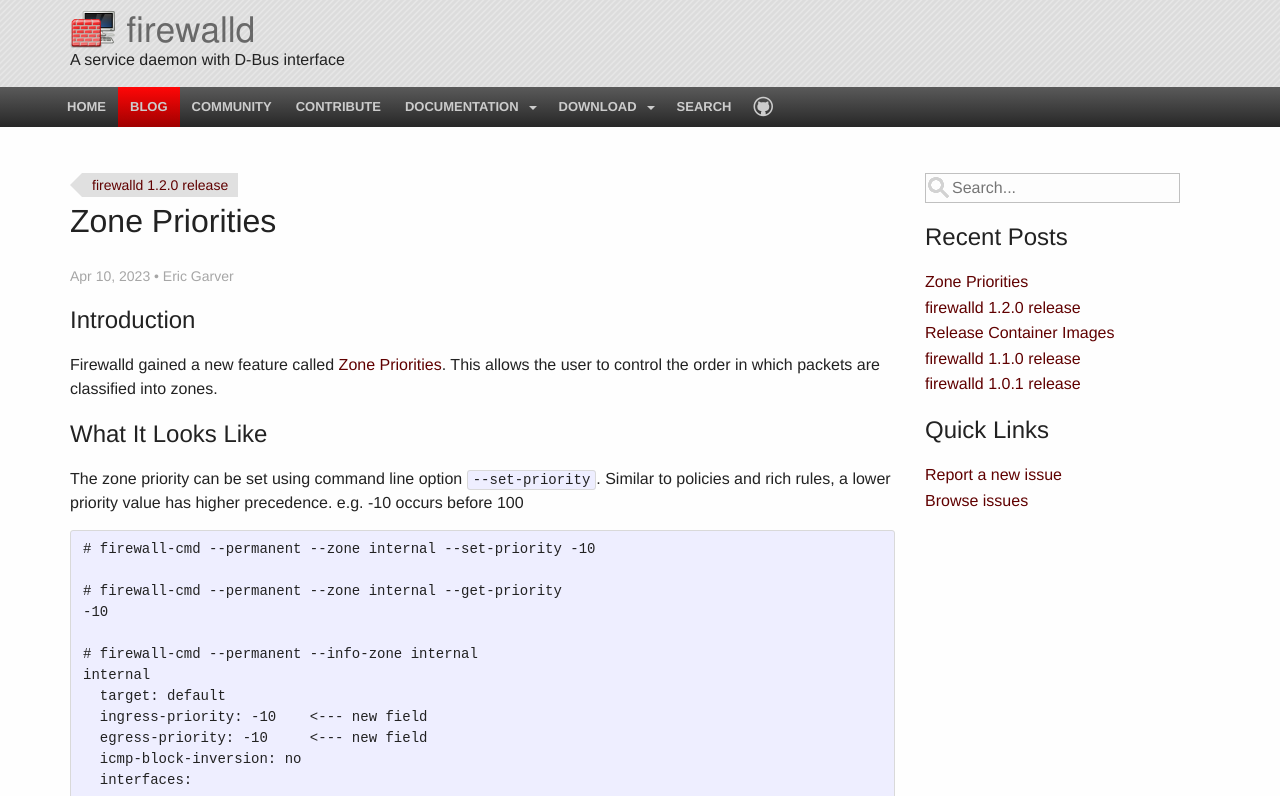
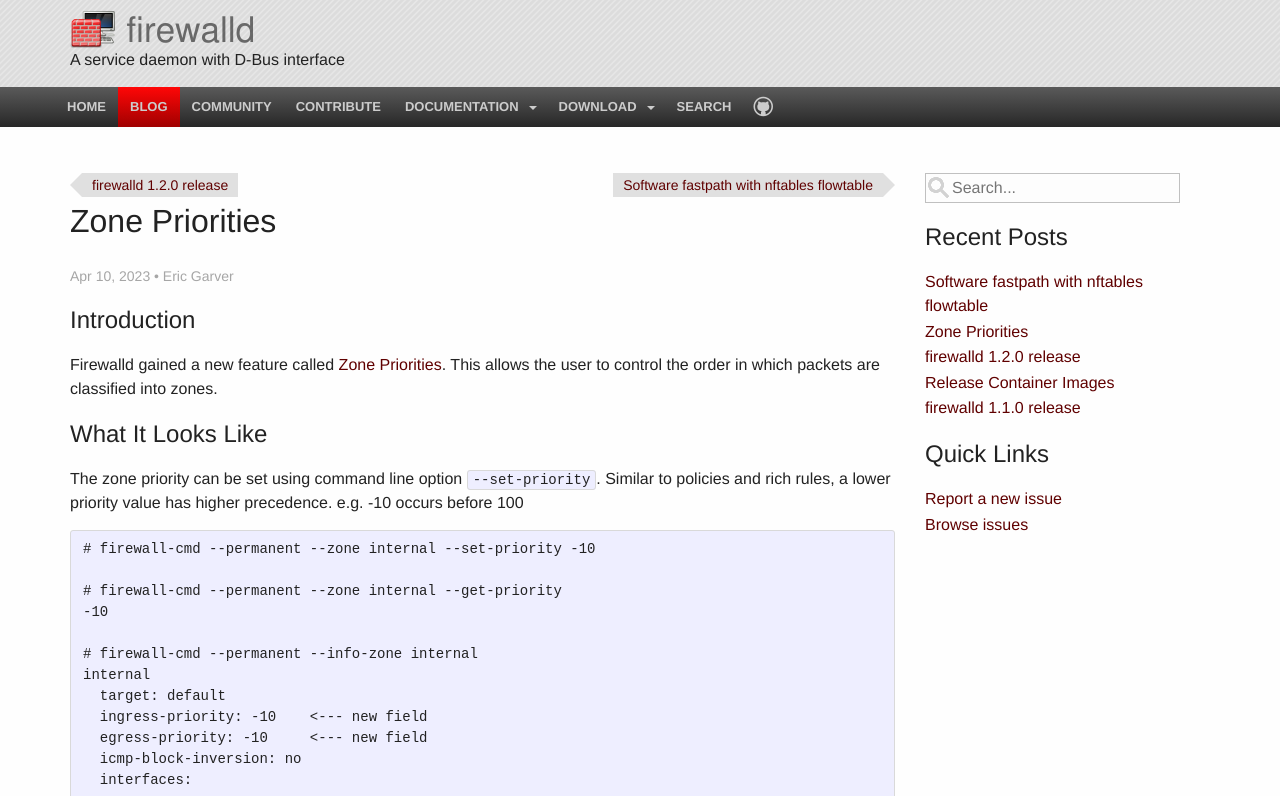
Before and after one commit to firewalld/firewalld.github.io, a Jekyll site: the page built from blog/_posts/2023-04-10-zone-priorities.md, in a window 1280 px wide and 900 px high, cut to the strip 104-900 px from the top of the window. Built offline with Jekyll 4.4.1, drawn with Linux system fonts in a browser that asks for light colours; some of the changed lines change nothing that is shown.

Commit message:
blog: nftables flowtable

````diff
--- a/_layouts/post.html
+++ b/_layouts/post.html
@@ -27,3 +27,11 @@
   </article>
 
 </div>
+
+<!-- For rendering mermaid diagrams. -->
+<script src="https://cdn.jsdelivr.net/npm/mermaid/dist/mermaid.min.js"></script>
+<script>
+  mermaid.initialize({ startOnLoad: true,
+                       theme: 'base'});
+  window.mermaid.init(undefined, document.querySelectorAll('.language-mermaid'));
+</script>
--- /dev/null
+++ b/blog/_posts/2023-05-25-nftables-flowtable.md
@@ -0,0 +1,111 @@
+---
+layout: post
+title: "Software fastpath with nftables flowtable"
+section: Blog
+date: 2023-05-25T12:00:00
+author: Eric Garver
+category: feature
+---
+
+## Introduction
+
+Firewalld gained support for [nftables
+flowtable](https://github.com/firewalld/firewalld/pull/1116). This is a
+software fastpath that may significantly improve forwarding performance.
+
+[Nftables
+flowtable](https://wiki.nftables.org/wiki-nftables/index.php/Flowtables)
+makes use of the kernel's connection tracking to bypass much of the
+network stack. This accelerates data packets of established
+connections.
+
+## What It Looks Like
+
+This feature can be enabled by setting `NftablesFlowtable` in
+`/etc/firewalld/firewalld.conf`. This setting defaults to `off`. To
+enable flowtable support set this value to your list of interfaces for
+which you want flowtable to be enabled, e.g. `NftablesFlowtable=eth0
+eth1`.
+
+This can be done manually or with a sed expression.
+
+Example to enable `eth0` and `eth1`:
+
+```
+# sed -i 's/^NftablesFlowtable=.*/NftablesFlowtable=eth0 eth1/' /etc/firewalld/firewalld.conf
+# firewall-cmd --reload
+```
+
+When this feature is enabled firewalld adds the below additional nftables
+rules. It's one additional rule and one flowtable object.
+
+```
+table inet firewalld {
+        flowtable fastpath {
+                hook ingress priority filter + 10
+                devices = { eth0, eth1 }
+        }
+[..]
+	chain filter_FORWARD {
+		type filter hook forward priority filter + 10; policy accept;
+		ct state { established, related } meta l4proto { tcp, udp } flow add @fastpath  <--- new rule
+		ct state { established, related } accept
+[..]
+```
+
+## Performance Tests
+
+This is the test topology used for gather performance test results.
+
+```mermaid
+flowchart LR
+    iperf3_client-->eth0
+    eth1-->iperf3_server
+    subgraph DUT
+        eth0-->firewalld
+        firewalld-->eth1
+        subgraph firewalld
+        end
+    end
+    subgraph traffgen
+        subgraph net_namespace
+            subgraph iperf3_server
+            end
+        end
+        subgraph iperf3_client
+        end
+    end
+```
+
+The device under test was artificially limited to two CPU cores. This
+was done specifically to stress the forward path.
+
+The [traffic
+generation](https://gist.github.com/erig0/aaef1ca59f285323dcacf66255244c60)
+uses 16 iperf3 instances run in parallel with 128 parallel streams for
+60 seconds. This simulates 2048 concurrent connections. The benchmark is
+run 10 times to normalize the results and produce a standard deviation.
+
+Below is a graph of the results of `NftablesFlowtable` disabled vs
+enabled. The absolute numbers are less important. The important
+takeaway is the relative performance improvement.
+
+![performance graph](/images/nftables-flowtable-perf.png)
+
+## More information
+
+Nftables flowtable can accelerate TCP and UDP flows. Control packets
+will still take the traditional network path, i.e. they will take the
+slow path.
+
+Firewalld supports source based zones with `--add-source`. These can
+also be accelerated, but keep in mind that flowtable is enabled on the
+interface. So you must make sure that traffic from that source is
+received on the interface that was added to `NftablesFlowtable`. If in
+doubt, always use `--add-interface`.
+
+## Summary
+
+Nftables flowtable brings a significant performance improvement for
+forwarded traffic. This is applies to use cases like: network firewall,
+home router, and even container/VM traffic.
````
Also changed, not shown: images/nftables-flowtable-perf.png (added).
